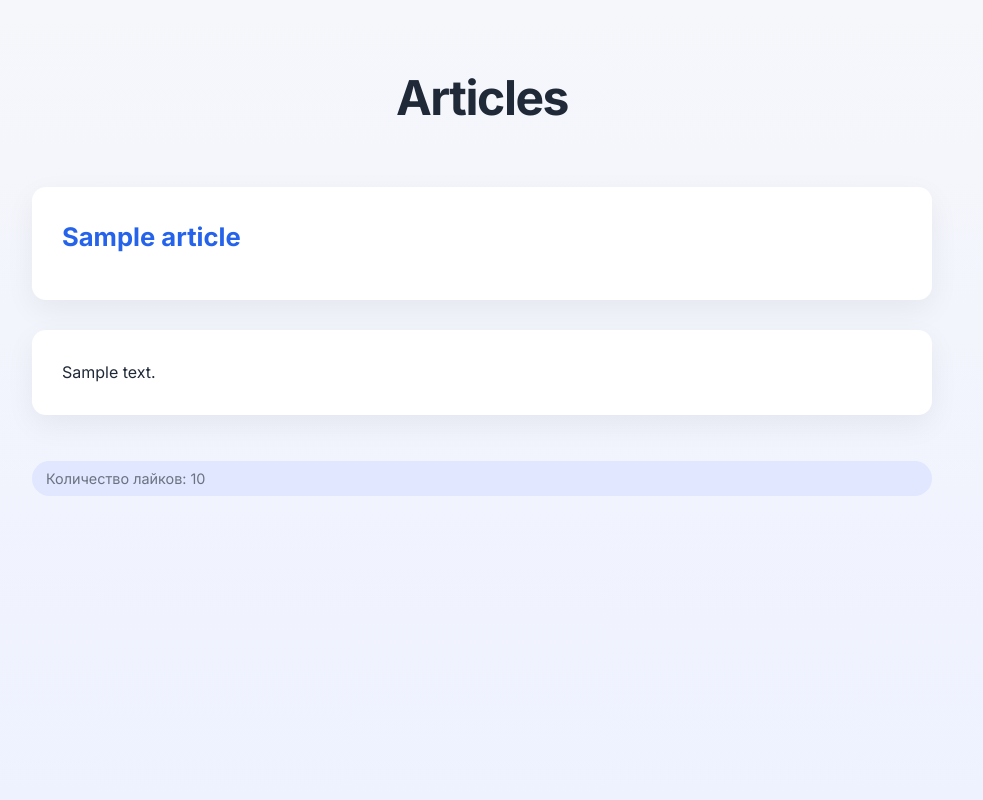
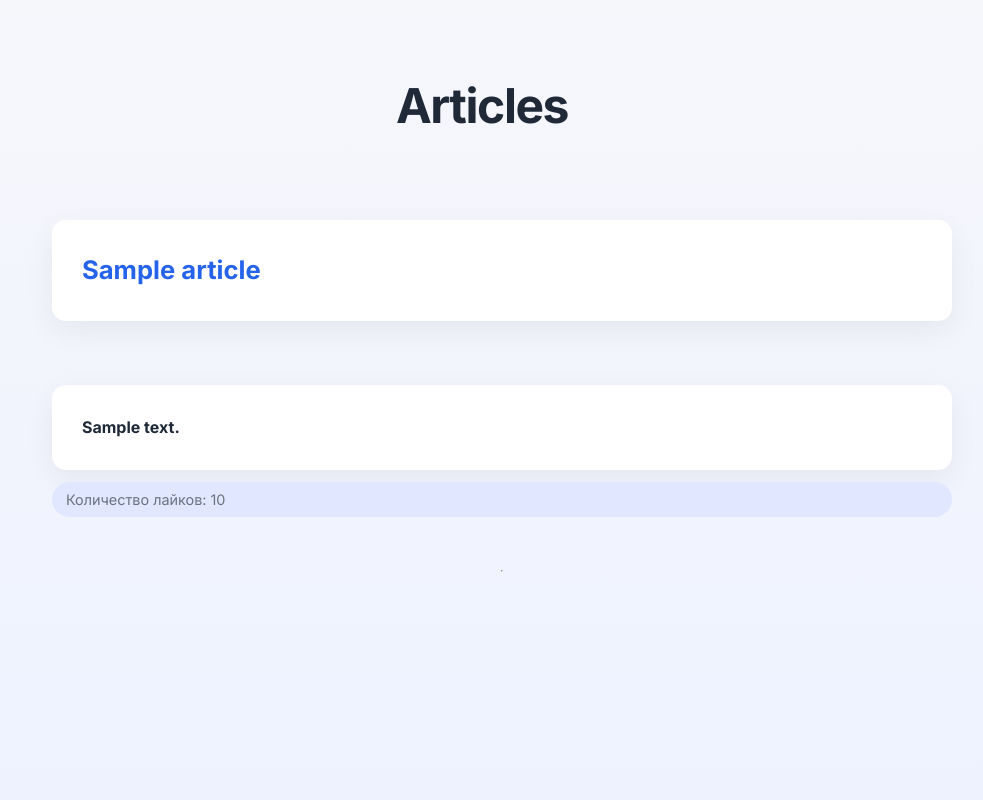
Before and after one commit to Vukay67/dz_5, a Python web app: template core/templates/article.html in a window 1280 px wide. Shown: the whole page, without its empty margins (158-1141 px from the left). Run offline with Jinja, Linux system fonts and the light colour scheme; the template is opened without the code that fills it: most values are stand-ins (such as "Sample title", 1, 10 or a date in 2020).

Commit message:
Исправил ошибки в Html

```diff
--- a/core/templates/article.html
+++ b/core/templates/article.html
@@ -2,9 +2,10 @@
 
 <ul>
     {% for a in article %}
-    <li><h3>{{ a.title }}</h3></li>
-    <li>{{ a.content }}</li>
+    <h3>{{ a.title }}</h3>
+    <h4>{{ a.content }}</h4>
     <p>Количество лайков: {{ a.likes }}</p>
+    <hr>
     {% endfor %}
 </ul>
 
@@ -22,11 +23,7 @@
     --radius: 14px;
 }
 
-* {
-    margin: 0;
-    padding: 0;
-    box-sizing: border-box;
-}
+
 
 body {
     font-family: 'Inter', system-ui, -apple-system, sans-serif;
@@ -55,29 +52,31 @@ ul {
 }
 
 /* Карточка статьи */
-ul li {
+ul h3 {
+    top: 200px;
     background: var(--card-bg);
     border-radius: var(--radius);
     padding: 30px;
     box-shadow: 0 10px 30px rgba(0, 0, 0, 0.06);
-}
-
-/* Заголовок статьи */
-ul li h3 {
     font-size: 1.6rem;
     margin-bottom: 12px;
     color: var(--accent);
 }
 
-/* Контент статьи */
-ul li + li {
+ul h4 {
+    background: var(--card-bg);
+    border-radius: var(--radius);
+    padding: 30px;
+    box-shadow: 0 10px 30px rgba(0, 0, 0, 0.06);
+    font-size: 1.6rem;
+    margin-bottom: 12px;
     font-size: 1rem;
     color: var(--text-main);
 }
 
 /* Лайки */
 p {
-    margin-top: 16px;
+    margin-top: -30px;
     font-size: 0.9rem;
     color: var(--text-muted);
     display: inline-block;
@@ -87,7 +86,13 @@ p {
 }
 
 /* Hover-эффект */
-ul li:hover {
+ul h4:hover {
+    transform: translateY(-4px);
+    transition: all 0.25s ease;
+    box-shadow: 0 20px 40px rgba(0, 0, 0, 0.08);
+}
+
+ul h3:hover {
     transform: translateY(-4px);
     transition: all 0.25s ease;
     box-shadow: 0 20px 40px rgba(0, 0, 0, 0.08);
```
Also changed, not shown: core/templates/index.html (+11 -7 lines).
